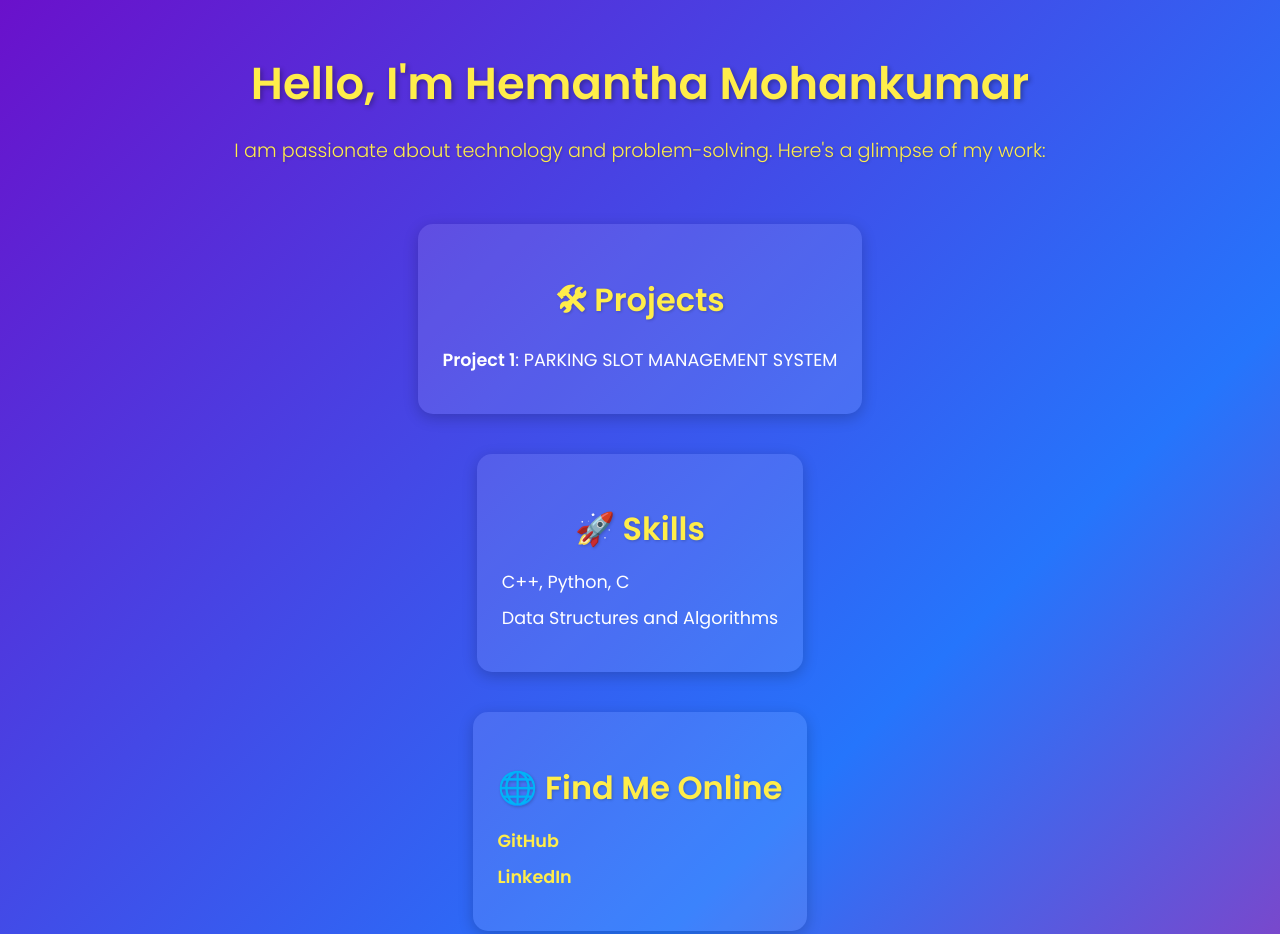
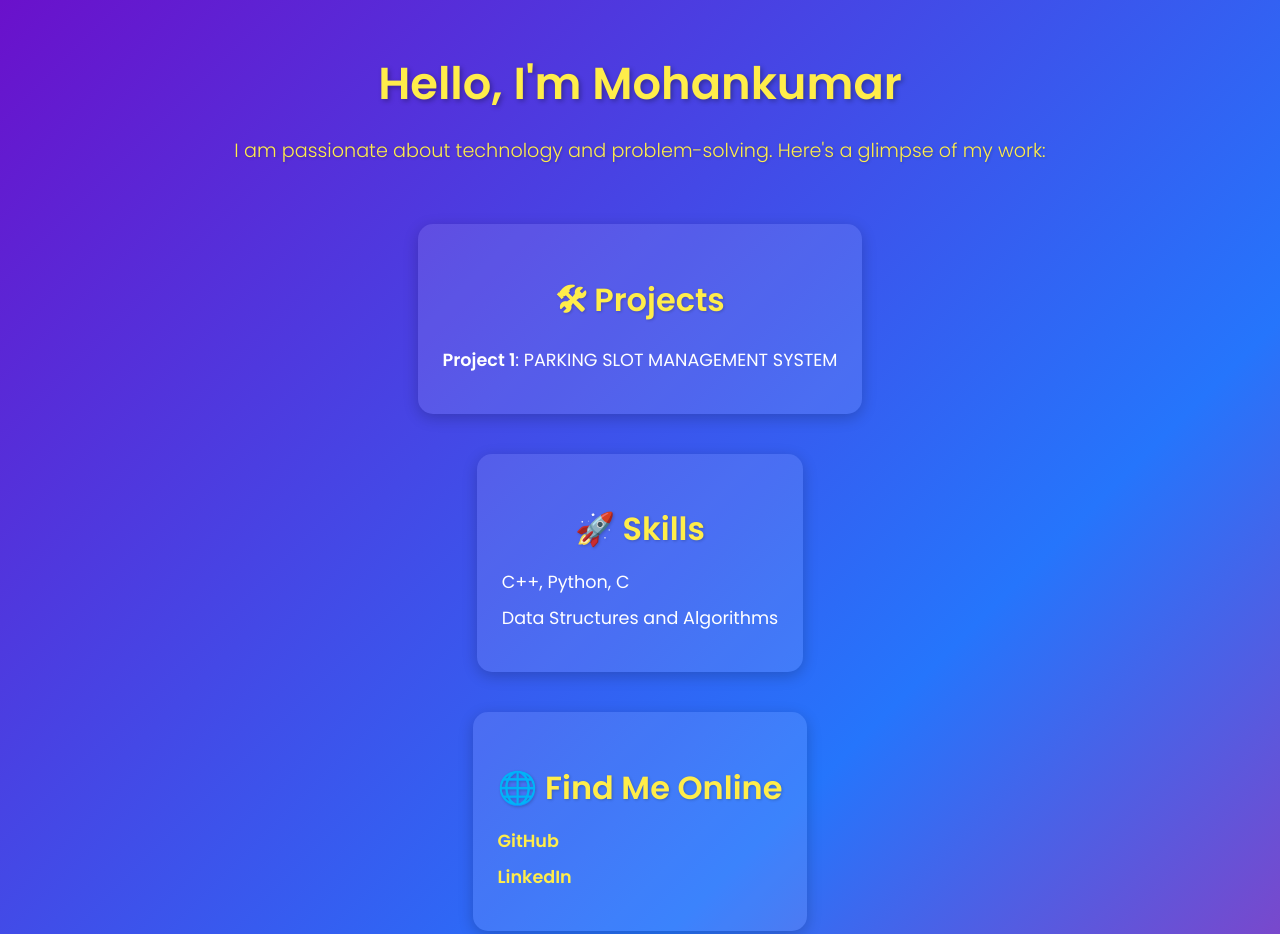
Before and after one commit to Mohankumarbsaunshi/PARKING-SLOT-MANAGEMENT-SYSTEM, a plain HTML site: page index.html in a window 1280 px wide. Shown: the top 934 px of the page. Drawn offline with Linux system fonts and the light colour scheme.

Commit message:
Update index.html

```diff
--- a/index.html
+++ b/index.html
@@ -188,7 +188,7 @@
 </head>
 <body>
     <header>
-        <h1>Hello, I'm Hemantha Mohankumar</h1>
+        <h1>Hello, I'm  Mohankumar</h1>
         <p>I am passionate about technology and problem-solving. Here's a glimpse of my work:</p>
     </header>
 
```
